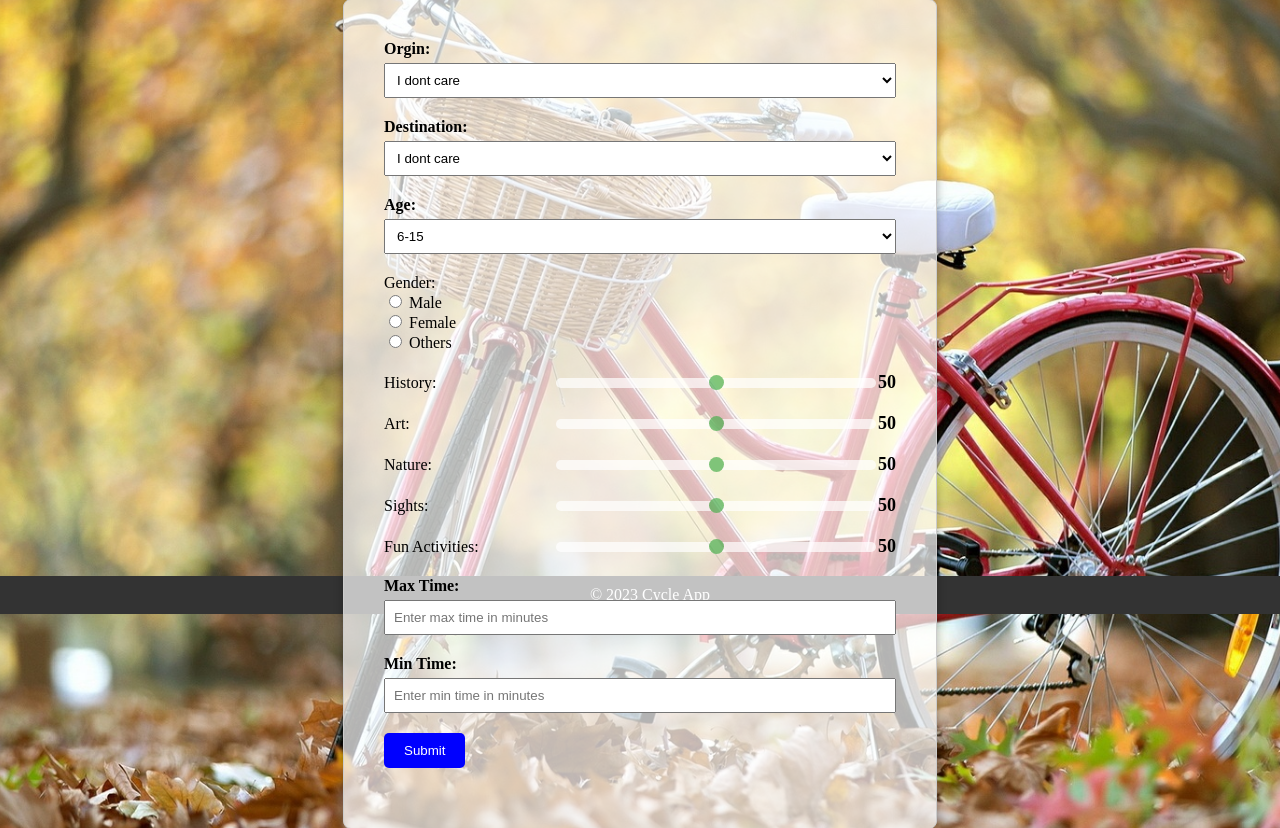
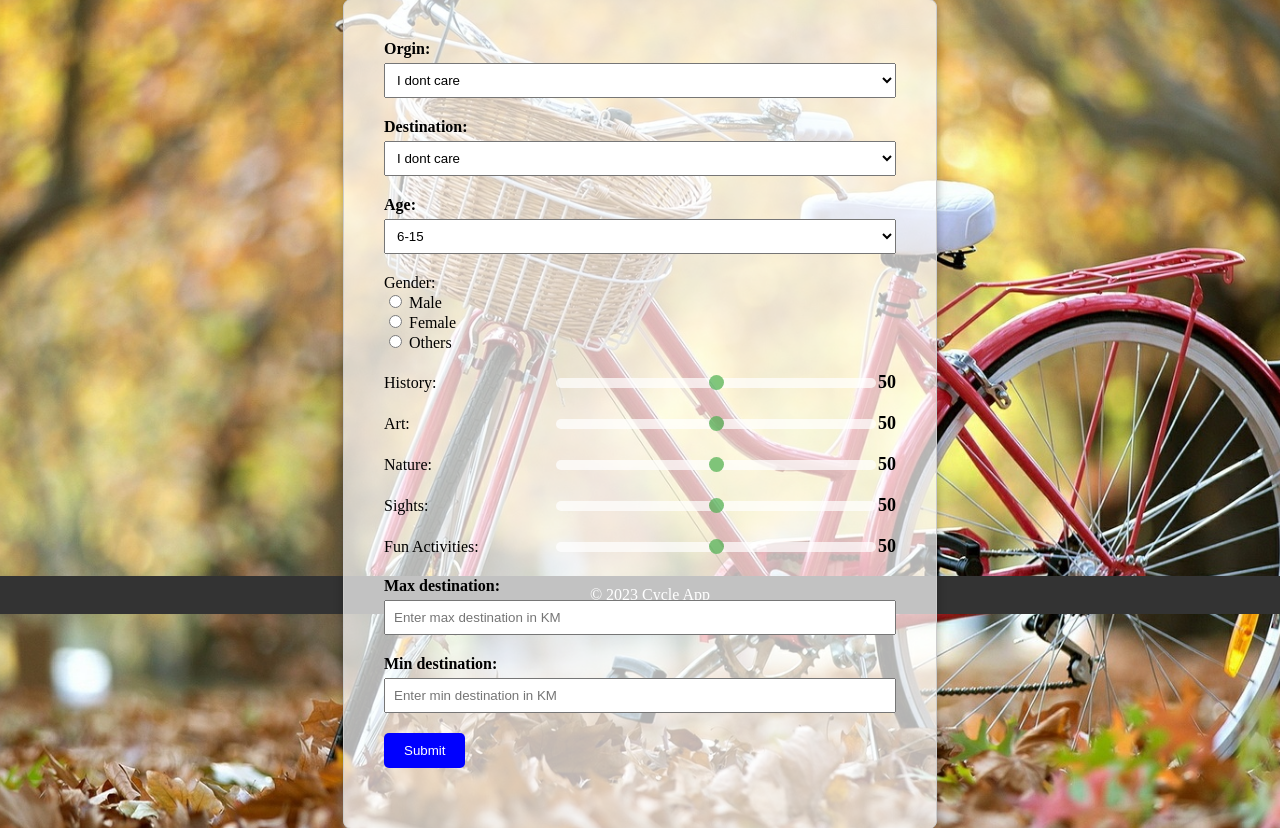
Before and after one commit to mahdiallafi/cycle, a Django app: template templates/fill_form.html in a window 1280 px wide. Shown: the part 186-1014 px from the top of the page. Run offline with Django 4.2, Linux system fonts and the light colour scheme; the template is opened without the code that fills it, so the values that code supplies are empty.

Commit message:
Change the form to include max and min destination

```diff
--- a/cycle1/forms.py
+++ b/cycle1/forms.py
@@ -4,8 +4,8 @@ from django import forms
 class CycleForm(forms.Form):
     age = forms.IntegerField(min_value=1, max_value=100)
     gender = forms.ChoiceField(choices=[('male', 'Male'), ('female', 'Female'), ('others', 'Others')])
-    maxTime = forms.IntegerField()
-    minTime = forms.IntegerField()
+    maxDestination = forms.IntegerField()
+    minDestination = forms.IntegerField()
     history = forms.IntegerField(min_value=1, max_value=100)
     art = forms.IntegerField(min_value=1, max_value=100)
     nature = forms.IntegerField(min_value=1, max_value=100)
--- a/cycle1/knn_script.py
+++ b/cycle1/knn_script.py
@@ -1,4 +1,4 @@
-def run_knn(age, gender, max_time, min_time, history, art, nature, sights, funActivities,origin,destination, num_neighbors=5):
+def run_knn(age, gender, maxDestination, minDestination, history, art, nature, sights, funActivities,origin,destination, num_neighbors=5):
     # Sample data (replace with your own data)
 
 
@@ -10,8 +10,8 @@ def run_knn(age, gender, max_time, min_time, history, art, nature, sights, funAc
     print(f"nature: {nature}")
     print(f"sights: {sights}")
     print(f"funActivities: {funActivities}")
-    print(f"Max Time: {max_time}")
-    print(f"Min Time: {min_time}")
+    print(f"maxDestination: {maxDestination}")
+    print(f"minDestination: {minDestination}")
     print(f"orgin: {origin}")
     print(f"destination: {destination}")
 
--- a/cycle1/views.py
+++ b/cycle1/views.py
@@ -48,13 +48,13 @@ def submit_form(request):
             nature = form.cleaned_data['nature']
             sights = form.cleaned_data['sights']
             funActivities = form.cleaned_data['funActivities']
-            max_time = form.cleaned_data['maxTime']
-            min_time = form.cleaned_data['minTime']
+            maxDestination = form.cleaned_data['maxDestination']
+            minDestination = form.cleaned_data['minDestination']
             origin = form.cleaned_data['origin']  # Corrected from 'orgin' to 'origin'
             destination = form.cleaned_data['destination']
 
             # Process the data using your Python script
-            similar_items = run_knn(mapped_age, gender, max_time, min_time, history, art, nature, sights, funActivities, origin, destination)
+            similar_items = run_knn(mapped_age, gender, maxDestination, minDestination, history, art, nature, sights, funActivities, origin, destination)
 
             result_dict_list = similar_items
             # Pass similar_items to the template
--- a/templates/fill_form.html
+++ b/templates/fill_form.html
@@ -102,21 +102,21 @@
         font-weight: bold;
         font-size: 18px;
     }
-    .time-group {
+    .Destination-group {
     margin-bottom: 20px; /* Adjust the margin as needed */
     text-align: left;
     /* Add any other styles you want for the time inputs here */
 }
 
 /* Optional: Style the label for consistency */
-.time-group label {
+.Destination-group label {
     display: block;
     margin-bottom: 5px;
     font-weight: bold;
 }
 
 /* Optional: Style the input fields */
-.time-group input {
+.Destination-group input {
     width: 100%; /* Make the input fields span the entire width of the container */
     padding: 8px; /* Add padding for better visual appearance */
     box-sizing: border-box; /* Include padding and border in the element's total width and height */
@@ -241,14 +241,14 @@
                 <span class="counter" id="funActivities-counter">50</span>
             </div>
 
-            <div class="form-group time-group">
-                <label for="maxTime">Max Time:</label>
-                <input type="text" id="maxTime" name="maxTime" placeholder="Enter max time in minutes">
+            <div class="form-group Destination-group">
+                <label for="maxDestination">Max destination:</label>
+                <input type="text" id="maxDestination" name="maxDestination" placeholder="Enter max destination in KM">
             </div>
 
-            <div class="form-group time-group">
-                <label for="minTime">Min Time:</label>
-                <input type="text" id="minTime" name="minTime" placeholder="Enter min time in minutes">
+            <div class="form-group Destination-group">
+                <label for="minDestination">Min destination:</label>
+                <input type="text" id="minDestination" name="minDestination" placeholder="Enter min destination in KM">
             </div>
 
 
```
